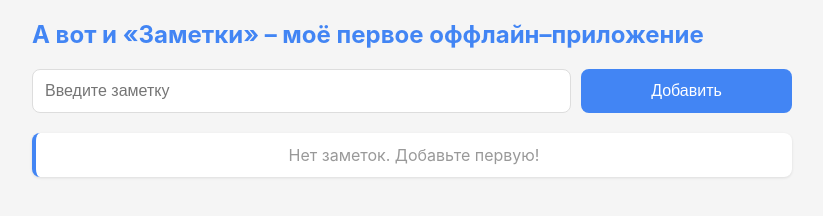
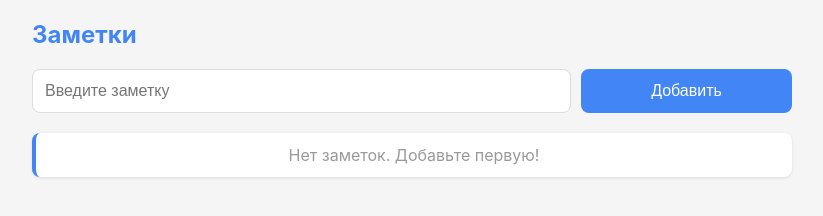
Before and after one commit to Desxlated-boop/FB_KR_3, a plain HTML site: page index.html in a window 1280 px wide. Shown: the whole page, without its empty margins (228-1051 px from the left). Drawn offline with Linux system fonts and the light colour scheme.

Commit message:
незначительные изменения в названиях

```diff
--- a/index.html
+++ b/index.html
@@ -3,7 +3,7 @@
 <head>
     <meta charset="UTF-8">
     <meta name="viewport" content="width=device-width, initial-scale=1.0">
-    <title>Заметки (13-18)</title>
+    <title>Заметки</title>
 
     <!-- Web App Manifest -->
     <link rel="manifest" href="/manifest.json">
@@ -100,7 +100,7 @@
     </style>
 </head>
 <body>
-    <h1>А вот и «Заметки» – моё первое оффлайн–приложение</h1>
+    <h1>Заметки</h1>
     <form id="note-form" class="row">
         <input class="col-9" type="text" id="note-input" placeholder="Введите заметку" required>
         <button class="col-3" type="submit">Добавить</button>
```
